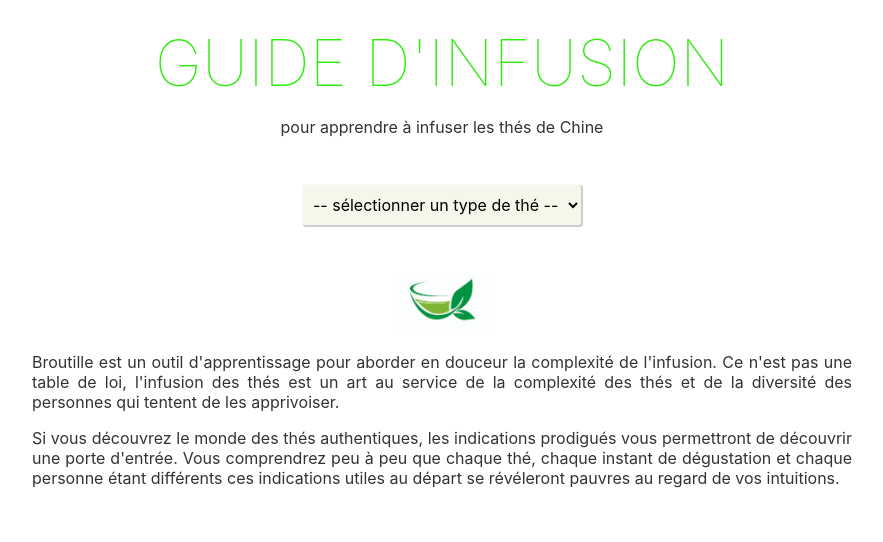
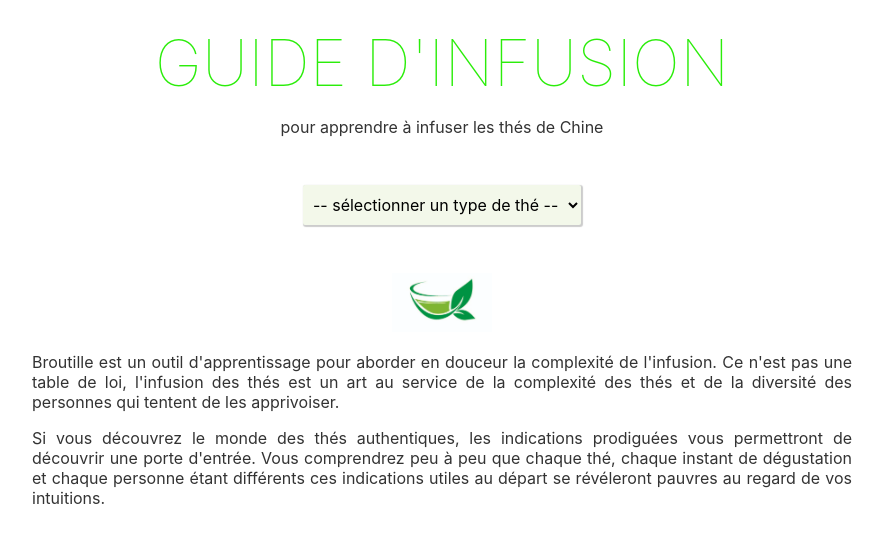
Before and after one commit to brutdethe/theoteque, a Svelte app: page / in a window 1280 px wide. Shown: the top 542 px of the page, without its empty margins (198-1081 px from the left). Built offline with nearby package versions, Linux system fonts and the light colour scheme.

Commit message:
corrige une faute d'ortographe

```diff
--- a/src/App.svelte
+++ b/src/App.svelte
@@ -63,7 +63,7 @@
         </blockquote>
         <blockquote>
             Si vous découvrez le monde des thés authentiques, les indications
-            prodigués vous permettront de découvrir une porte d'entrée. Vous
+            prodiguées vous permettront de découvrir une porte d'entrée. Vous
             comprendrez peu à peu que chaque thé, chaque instant de dégustation
             et chaque personne étant différents ces indications utiles au départ
             se révéleront pauvres au regard de vos intuitions.
```
